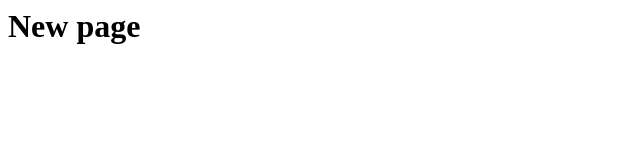
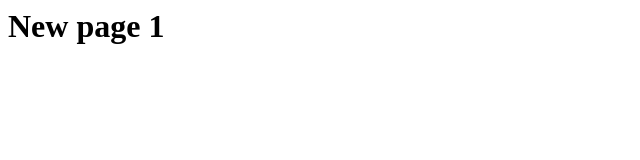
Before and after one commit to muhammedshamil8/demo, a plain HTML site: page page2.html in a window 1280 px wide. Shown: the full height of the page, 0-640 px from the left. Drawn offline with Linux system fonts and the light colour scheme.

Commit message:
blah blah

```diff
--- a/page2.html
+++ b/page2.html
@@ -1,5 +1,5 @@
 <html>
     <body>
-        <h1>New page</h1>
+        <h1>New page 1</h1>
     </body>
 </html>
```
